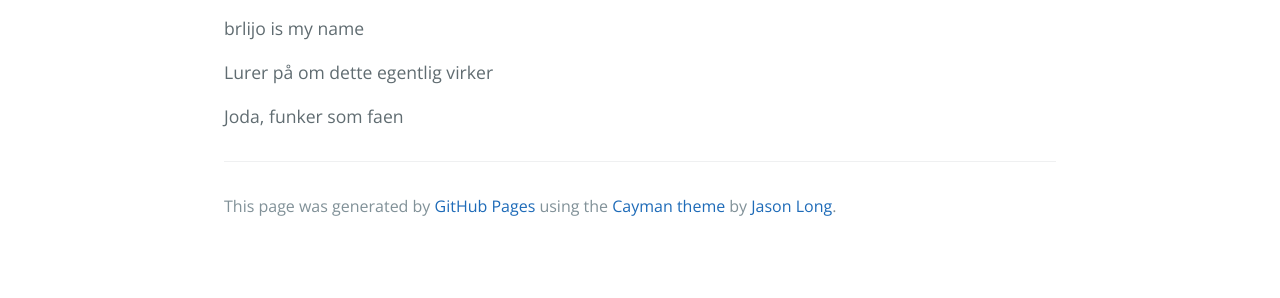
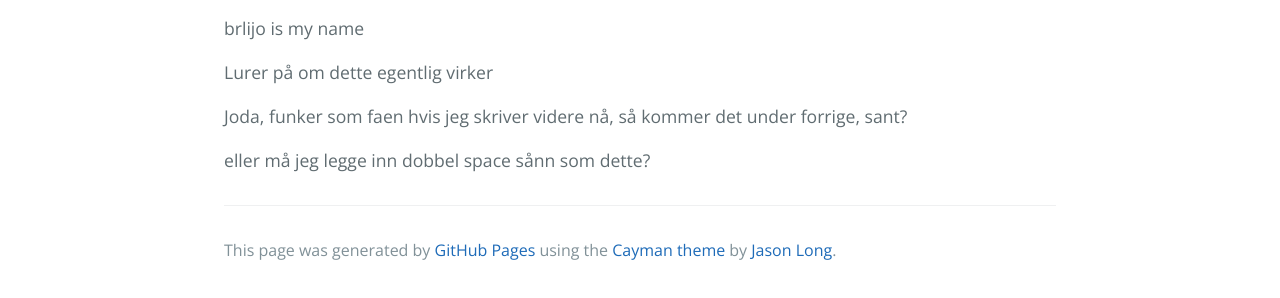
Before and after one commit to BrLiJo/brlijo.github.io, a plain HTML site: page index.html in a window 1280 px wide. Shown: the part 448-746 px from the top of the page. Drawn offline with nearby package versions, Linux system fonts and the light colour scheme.

Commit message:
Update index.html

```diff
--- a/index.html
+++ b/index.html
@@ -25,7 +25,10 @@
 
 <p>Lurer på om dette egentlig virker</p>
 
-<p>Joda, funker som faen</p>
+<p>Joda, funker som faen
+hvis jeg skriver videre nå, så kommer det under forrige, sant?</p>
+<P>eller må jeg legge inn dobbel space
+sånn som dette?</P>
 
       <footer class="site-footer">
 
```
